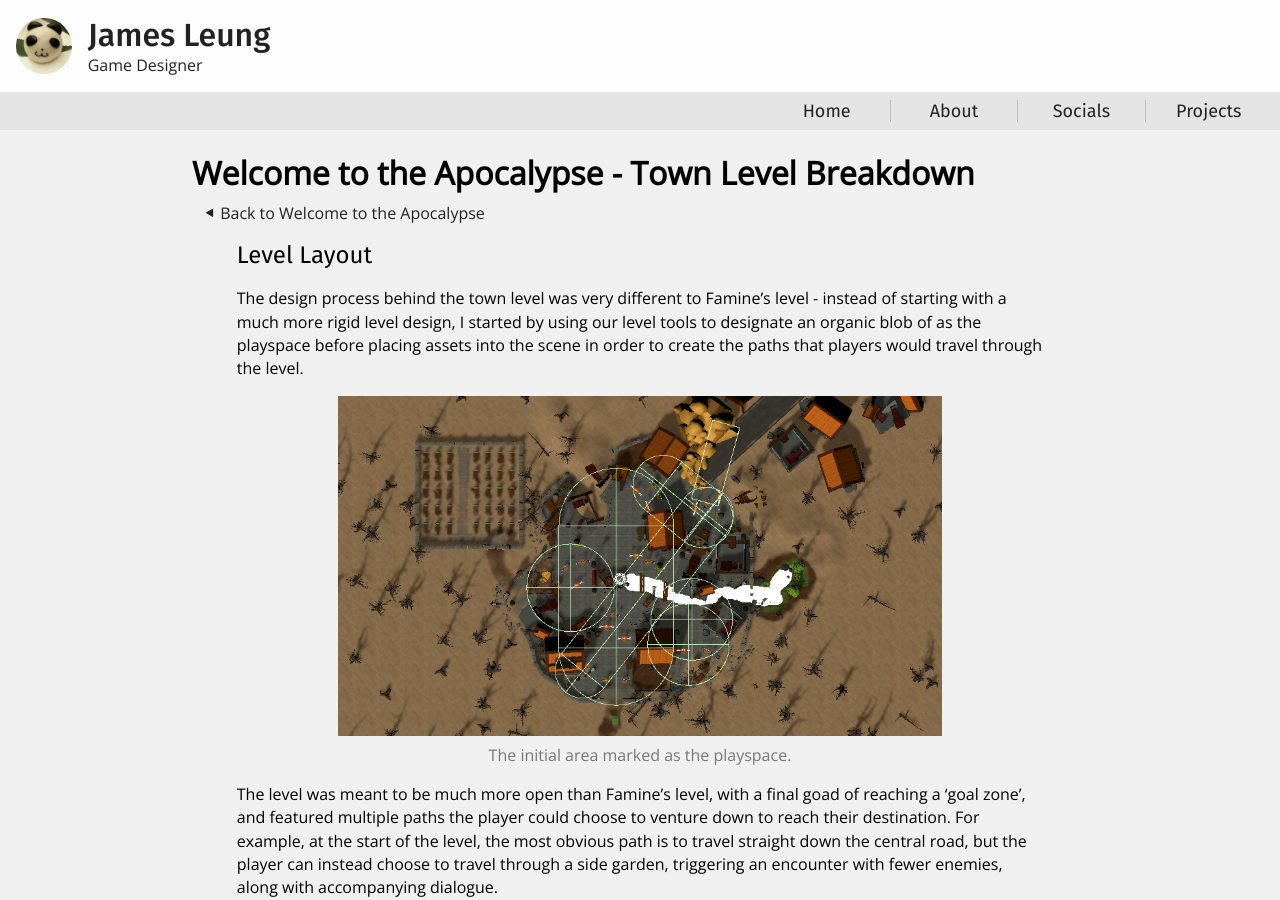
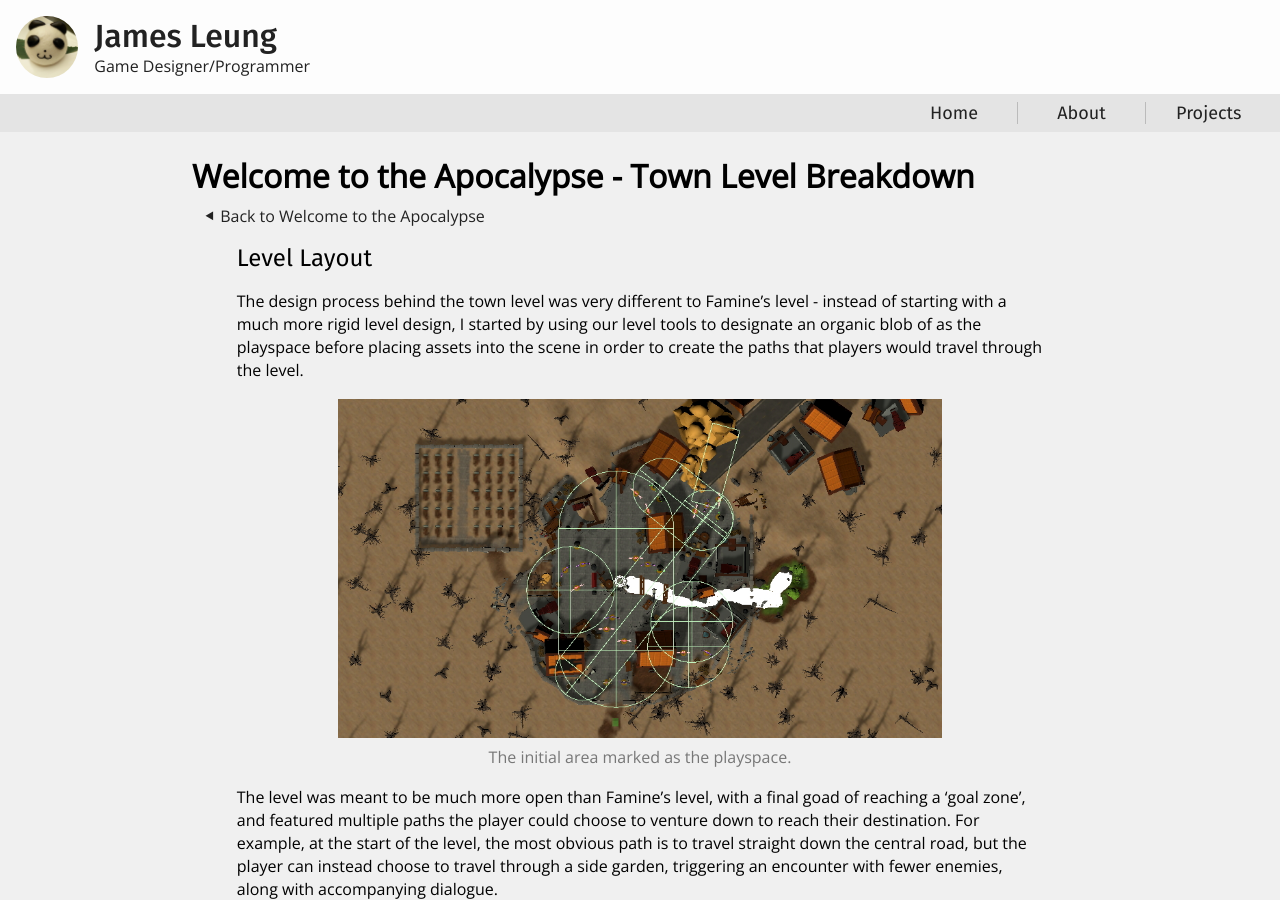
Before and after one commit to GhostEntity12/ghostentity12.github.io, a Jekyll site: the page built from breakdowns/wtta-town-level.md, in a window 1280 px wide and 900 px high. Built offline with Jekyll 4.4.1, drawn with Linux system fonts in a browser that asks for light colours; some of the changed text lies outside the part shown.

Commit message:
Updated layout and socials

```diff
--- a/_includes/nav.html
+++ b/_includes/nav.html
@@ -1,7 +1,6 @@
 <ul id="navigation">
 	<li class="nav-link"><a href="{{ site.url }}">Home</a></li>
 	<li class="nav-link"><a href="/about">About</a></li>
-	<li class="nav-link"><a href="/socials">Socials</a></li>
 	<li class="nav-link dropdown">
 		<a href="/projects/">Projects</a>
 		<div class="dropdown-content">
--- a/_layouts/default.html
+++ b/_layouts/default.html
@@ -27,7 +27,7 @@
                 <img id="header-image" src="/assets/images/profileimage.jpg" alt="" />
                 <div id="header-text">
                     <h1>James Leung</h1>
-                    <p>Game Designer</p>
+                    <p>Game Designer/Programmer</p>
                 </div>
             </a>
             {% include nav.html %}
--- a/assets/css/socials.css
+++ b/assets/css/socials.css
@@ -28,8 +28,8 @@
 	.social-button > img {
 		grid-column-start: 1;
 		padding-left: 0.25rem;
-		height: 2rem;
-		width: auto;
+		height: auto;
+		width: 2rem;
 		margin-right: auto;
 	}
 
```
Also changed, not shown: other parts of _layouts/default.html (+1 -1 lines), about.html (+4 -4 lines).
